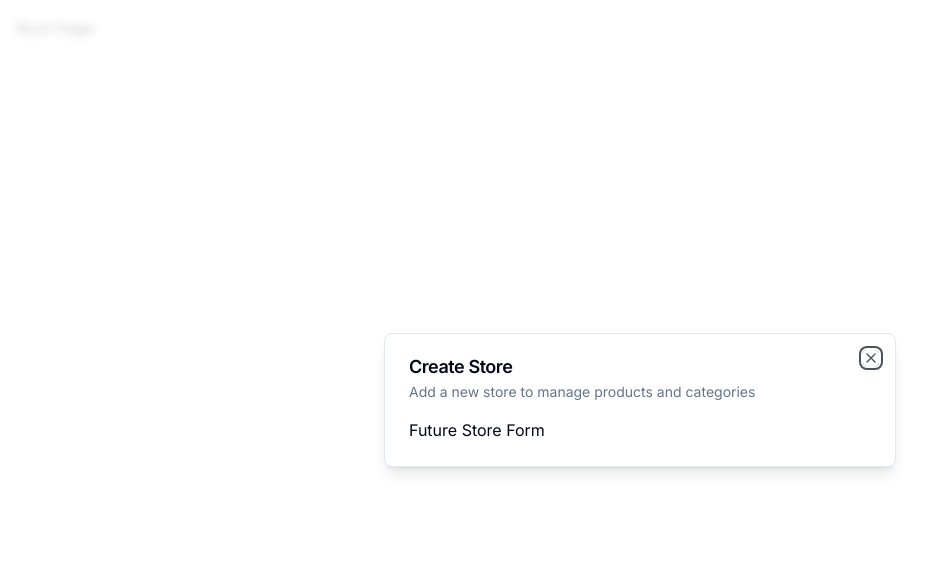
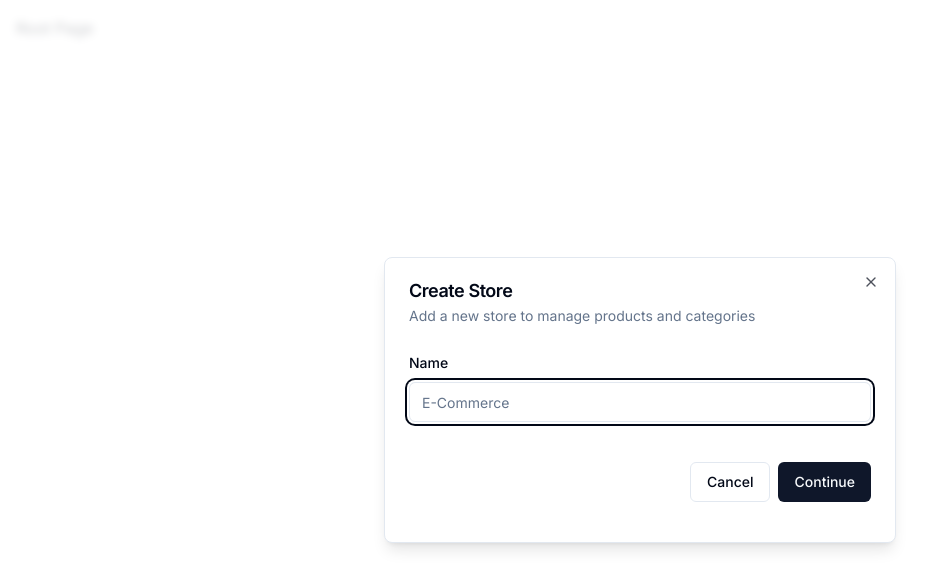
Before and after one commit to naushadraien/OnlineStore-Admin-Dashboard, a Next.js app: page / in a window 1280 px wide. Shown: the top 588 px of the page, without its empty margins (0-940 px from the left). Built offline with nearby package versions, Linux system fonts and the light colour scheme.

Commit message:
ci:added react-hook-form with zod for form validation

```diff
--- a/components/modals/store.modal.tsx
+++ b/components/modals/store.modal.tsx
@@ -1,10 +1,42 @@
-"use client"
+"use client";
 
-import { Modal } from "@/components/ui/modal"
-import { useStoreModal } from "@/hooks/use-store-modal"
+import { Modal } from "@/components/ui/modal";
+import { useStoreModal } from "@/hooks/use-store-modal";
+
+import { zodResolver } from "@hookform/resolvers/zod";
+import { useForm } from "react-hook-form";
+import * as z from "zod";
+
+import { Button } from "@/components/ui/button";
+import {
+  Form,
+  FormControl,
+  FormDescription,
+  FormField,
+  FormItem,
+  FormLabel,
+  FormMessage,
+} from "@/components/ui/form";
+import { Input } from "@/components/ui/input";
+
+const formSchema = z.object({
+  name: z.string().min(1, {
+    message: "Store name must be at least 1 character.",
+  }),
+});
 
 export const StoreModal = () => {
   const storeModal = useStoreModal();
+  const form = useForm<z.infer<typeof formSchema>>({
+    resolver: zodResolver(formSchema),
+    defaultValues: {
+      name: "",
+    },
+  });
+
+  const onSubmit = (values: z.infer<typeof formSchema>) => {
+    console.log(values);
+  };
   return (
     <Modal
       title="Create Store"
@@ -12,7 +44,34 @@
       isOpen={storeModal.isOpen}
       onClose={storeModal.closeModal}
     >
-            Future Store Form
+      <Form {...form}>
+        <form
+          onSubmit={form.handleSubmit(onSubmit)}
+          className="space-y-4 py-2 pb-4"
+        >
+          <FormField
+            control={form.control}
+            name="name"
+            render={({ field }) => (
+              <FormItem>
+                <FormLabel>Name</FormLabel>
+                <FormControl>
+                  <Input placeholder="E-Commerce" {...field} />
+                </FormControl>
+                <FormMessage />
+              </FormItem>
+            )}
+          />
+          <div className="flex justify-end items-center w-full pt-6 space-x-2">
+            <Button variant="outline" onClick={storeModal.closeModal}>
+              Cancel
+            </Button>
+            <Button className="" type="submit">
+              Continue
+            </Button>
+          </div>
+        </form>
+      </Form>
     </Modal>
-    )
-}
+  );
+};
```
Lines whose indentation alone changed are shown as unchanged.
